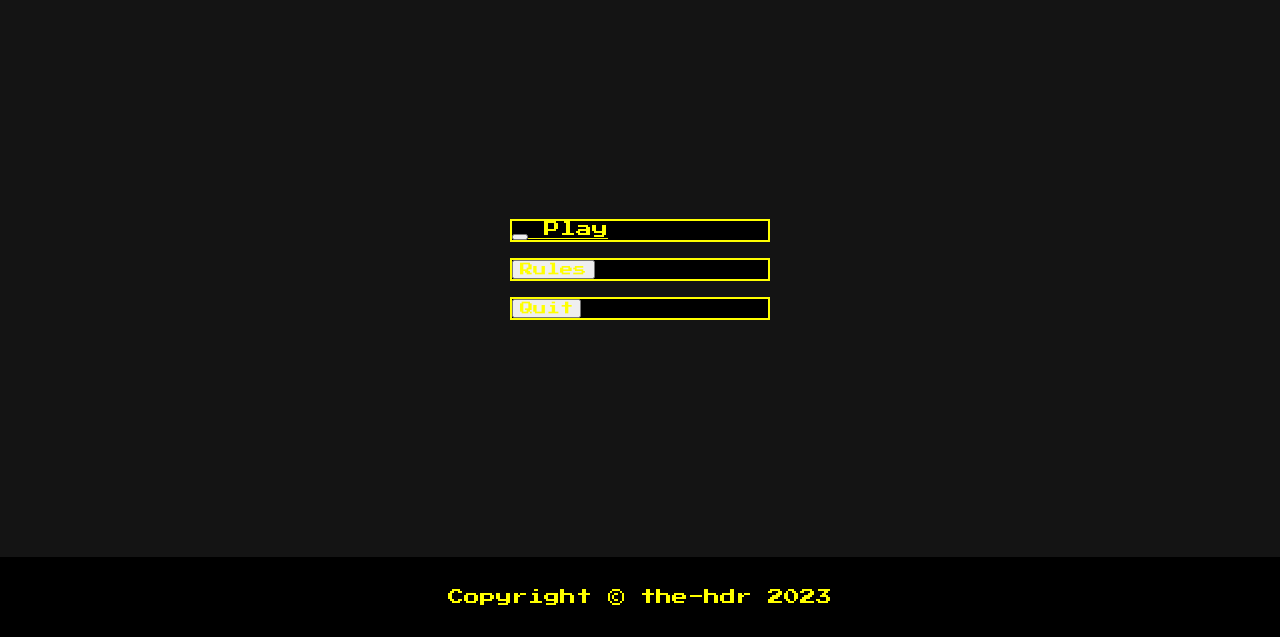
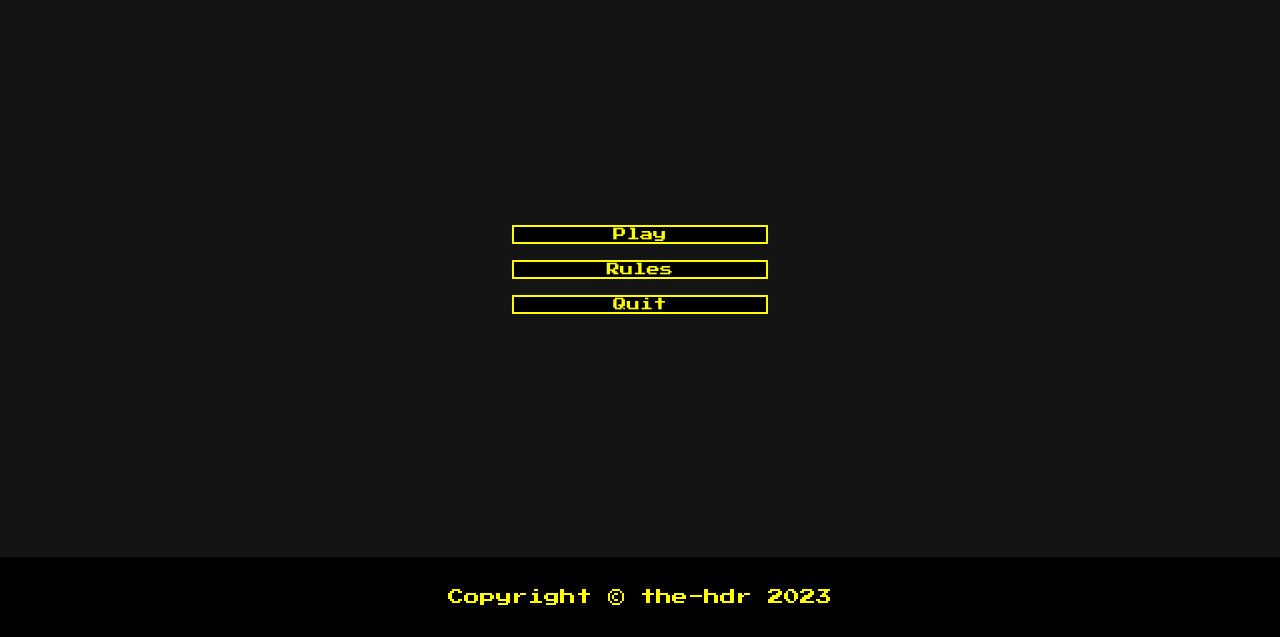
Before and after one commit to the-hdr/rock-paper-scissors, a plain HTML site: page index.html in a window 1280 px wide. Shown: the part 163-800 px from the top of the page. Drawn offline with Linux system fonts and the light colour scheme; a web font is replaced by a local one.

Commit message:
Fix index.html

```diff
--- a/index.html
+++ b/index.html
@@ -24,23 +24,17 @@
     </div>
 
     <div class="content">
-        <a class="main-menu-button" href="play.html">
-            <button></button>
-                Play
-            </button>
-        </a> <br>
+        <button class="main-menu-button">
+            <a href="play.html"> Play </a>
+        </button> <br>
 
-        <a class="main-menu-button" href="rules.html">
-            <button>
-                Rules
-            </button>
-        </a> <br>
+        <button class="main-menu-button">
+            <a href="rules.html"> Rules </a>
+        </button> <br>
 
-        <a class="main-menu-button" href="quit.html">
-            <button>
-                Quit
-            </button>
-        </a> <br>
+        <button class="main-menu-button">
+            <a href="quit.html"> Quit </a>
+        </button> <br>
     </div>
 
     <div class="footer">
```
